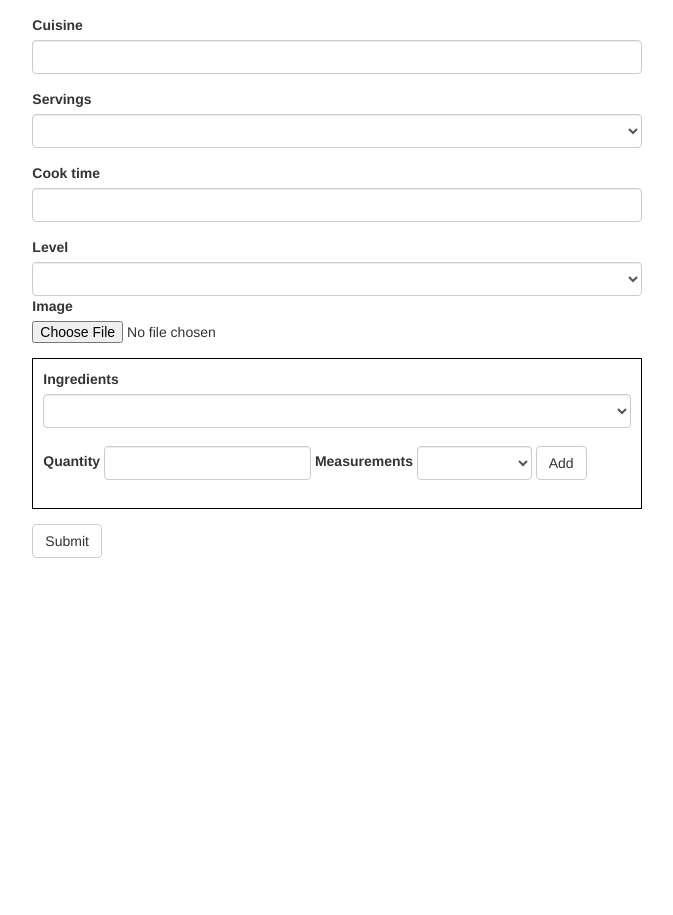
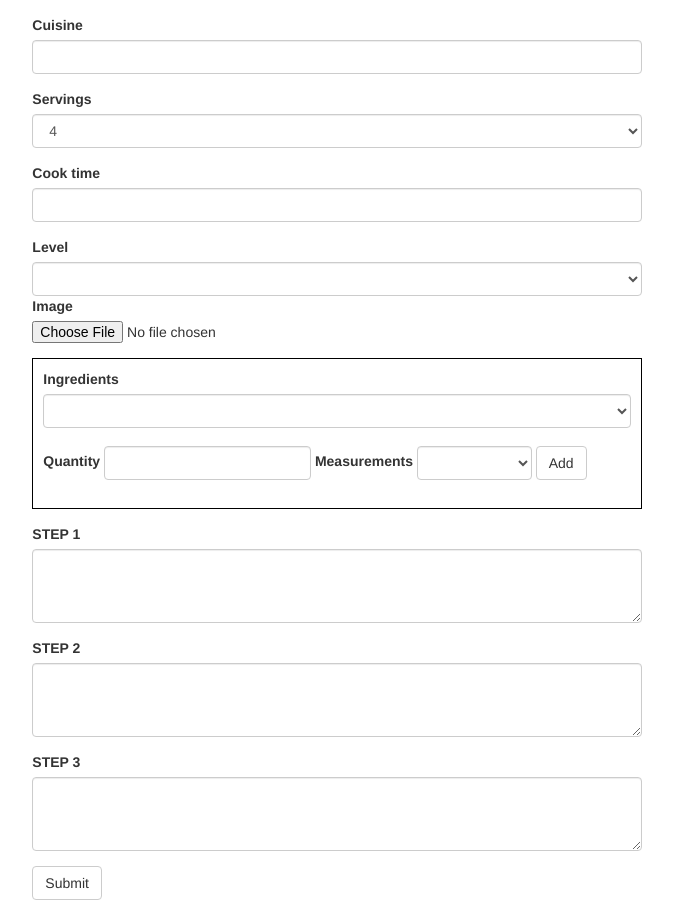
Before and after one commit to Francydijesi/hackbright_project, a Flask app: template templates/recipe_form.html in a window 1280 px wide. Shown: the part 490-1405 px from the top of the page, without its empty margins (196-869 px from the left). Before the commit the page ends 1048 px from the top, so only its background shows below. Run offline with Flask 2, Linux system fonts and the light colour scheme; the template is opened without the code that fills it, so the values that code supplies are empty; some libraries are stand-ins or nearby versions.

Commit message:
Added steps in recipe_form and ingredients and recipeIngredients

```diff
--- a/server.py
+++ b/server.py
@@ -7,6 +7,8 @@ from flask_debugtoolbar import DebugToolbarExtension
 from model import (Recipe, User, Ingredient, RecipeStep, Category, RecipeUser,
                     RecipeIngredient, Meals, connect_to_db, db)
 from werkzeug import secure_filename
+
+from sqlalchemy import func
 import os
 import json
 
@@ -95,6 +97,9 @@ def enter_recipe():
     servings = request.form.get("servings")
     cooktime = request.form.get("cookTime")
     skillLevel = request.form.get("level")
+    step1 = request.form.get(step1)
+    step2 = request.form.get(step2)
+    step3 = request.form.get(step3)
 
     print "Title", title
     print "Description ", description
@@ -143,8 +148,9 @@ def enter_recipe():
     Recipe.addRecipe(title, description, filename, cat_code,
              servings, cooktime, skillLevel)
 
-    # recipefk = Recipe.query(max(Recipe.recipe_id))
-    # db.session.query(func.max(Recipe.recipe_id))
+    # Finds the recipe_id
+    recipefk= db.session.query(func.max(Recipe.recipe_id)).one()
+    print "RECIPE ID:  ",recipefk[0]
 
     # Add ingredients in 'RecipeIngredient'
     ingredients = json.loads(request.form.get("listIngr"))
@@ -154,10 +160,13 @@ def enter_recipe():
         qty = ingredient["qty"]
         unit = ingredient["unit"]
 
-        # Ingredient.addIngredients(recipefk, name, qty, unit)
+        RecipeIngredient.addIngredients(recipefk[0], name, qty, unit)
+        Ingredient.addIngredients(name)
 
-
-
+    # Add steps in recipe_step
+    Recipe.addRecipeStep(1,step1)
+    Recipe.addRecipeStep(2,step2)
+    Recipe.addRecipeStep(3,step3)
 
 # Enter the recipe in the recipes table
 
--- a/templates/recipe_form.html
+++ b/templates/recipe_form.html
@@ -50,7 +50,7 @@
                     <option value="1">1</option>
                     <option value="2">2</option>
                     <option value="3">3</option>
-                    <option value="4" active>4</option>
+                    <option value="4" selected>4</option>
                     <option value="5">5</option>
                     <option value="6">6</option>
                     <option value="7">7</option>
@@ -125,6 +125,23 @@
             </div>
 
   </div>  <div class="form-group">   </div>
+
+
+            <div class="form-group">
+                <label for="desc">STEP 1</label>
+                <textarea class="form-control" rows="3" id="step" name='step1'></textarea>
+            </div>
+
+            <div class="form-group">
+                <label for="desc">STEP 2</label>
+                <textarea class="form-control" rows="3" id="step" name='step2'></textarea>
+            </div>
+
+            <div class="form-group">
+                <label for="desc">STEP 3</label>
+                <textarea class="form-control" rows="3" id="step" name='step3'></textarea>
+            </div>
+
             <div class="form-group">
                 <button type="submit" class="btn btn-default">Submit</button>
             </div>
@@ -221,6 +238,7 @@
         // }
         // formData.append("Ingr[]",listIngr);
 
+        if ($("#title").val().length!=0){
             $.ajax({
                   type: 'POST',
                   url: '/addRecipe.json',
@@ -229,6 +247,11 @@
                   contentType: false,
                   success: refreshRecipeForm
                 });
+        } else{
+            $("#family-recipe").attr("class","form-group has-error");
+            alert("The field Title is mandatory!")
+        }
+
     }
 
     $("#add-rec").on("submit",sendNewForm);
```
Also changed, not shown: Model.py (+24 -2 lines), recipes.db. Lines whose indentation alone changed are shown as unchanged.
